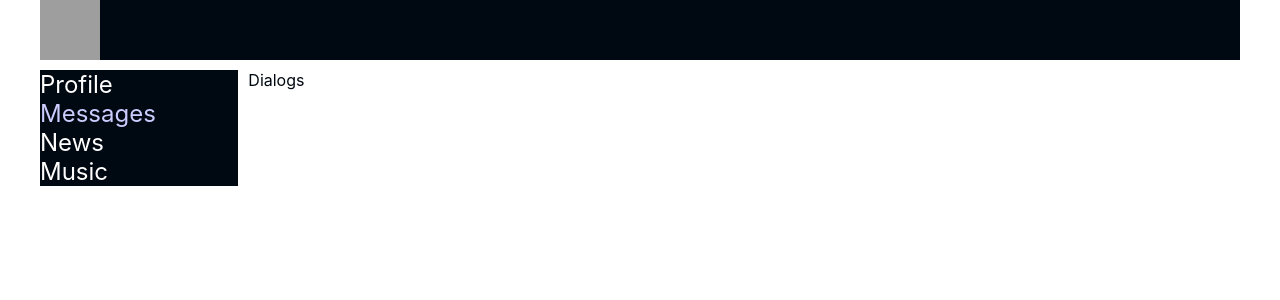
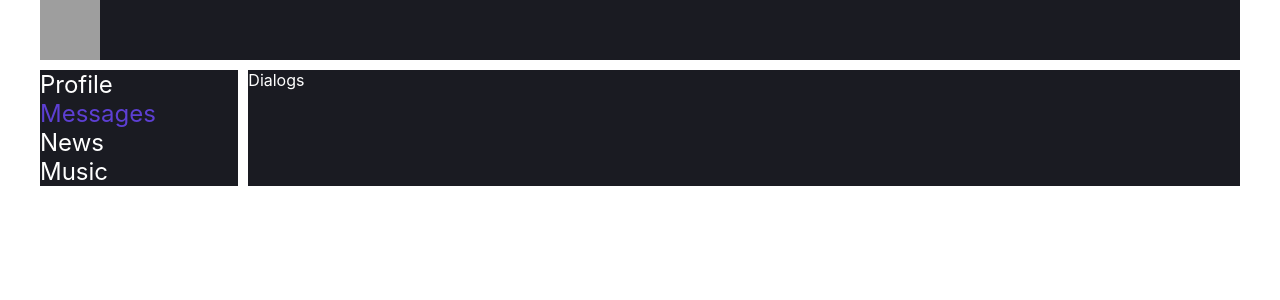
Before and after one commit to aliakseikulba/social-network, a React (Create React App) app: page / in a window 1280 px wide. Shown: the top 300 px of the page. Built offline with nearby package versions, Linux system fonts and the light colour scheme; grey boxes are pictures that could not be loaded.

Commit message:
add react-router-dom

```diff
--- a/package.json
+++ b/package.json
@@ -10,6 +10,7 @@
     "@types/node": "^12.0.0",
     "@types/react": "^17.0.0",
     "@types/react-dom": "^17.0.0",
+    "@types/react-router-dom": "^5.3.1",
     "node-sass": "4.14",
     "react": "^17.0.2",
     "react-dom": "^17.0.2",
--- a/src/App.css
+++ b/src/App.css
@@ -13,6 +13,7 @@
 }
 
 .app-wrapper-content {
-    grid-area: content;
-    color: #000811;
+    /*background-color: #000811;*/
+    background-color: #1a1b22;
+    color: #ffffff;
 }
--- a/src/components/Header/Header.module.scss
+++ b/src/components/Header/Header.module.scss
@@ -1,6 +1,7 @@
 .header {
   grid-area: header;
-  background-color: #000811;
+  //background-color: #000811;
+  background-color: #1a1b22;
 
   img {
     width: 60px;
--- a/src/components/Navbar/Navbar.module.scss
+++ b/src/components/Navbar/Navbar.module.scss
@@ -1,6 +1,7 @@
 .nav {
   grid-area: nav;
-  background-color: #000811;
+  //background-color: #000811;
+  background-color: #1a1b22;
   color: #ffffff;
 
   .item {
@@ -10,6 +11,7 @@
   }
 
   .active {
-    color: #CCCCFF;
+    //color: #CCCCFF;
+    color: #5D3FD3;
   }
 }
```
Also changed, not shown: 1 other file (tests, documents, lock files or other folders).
